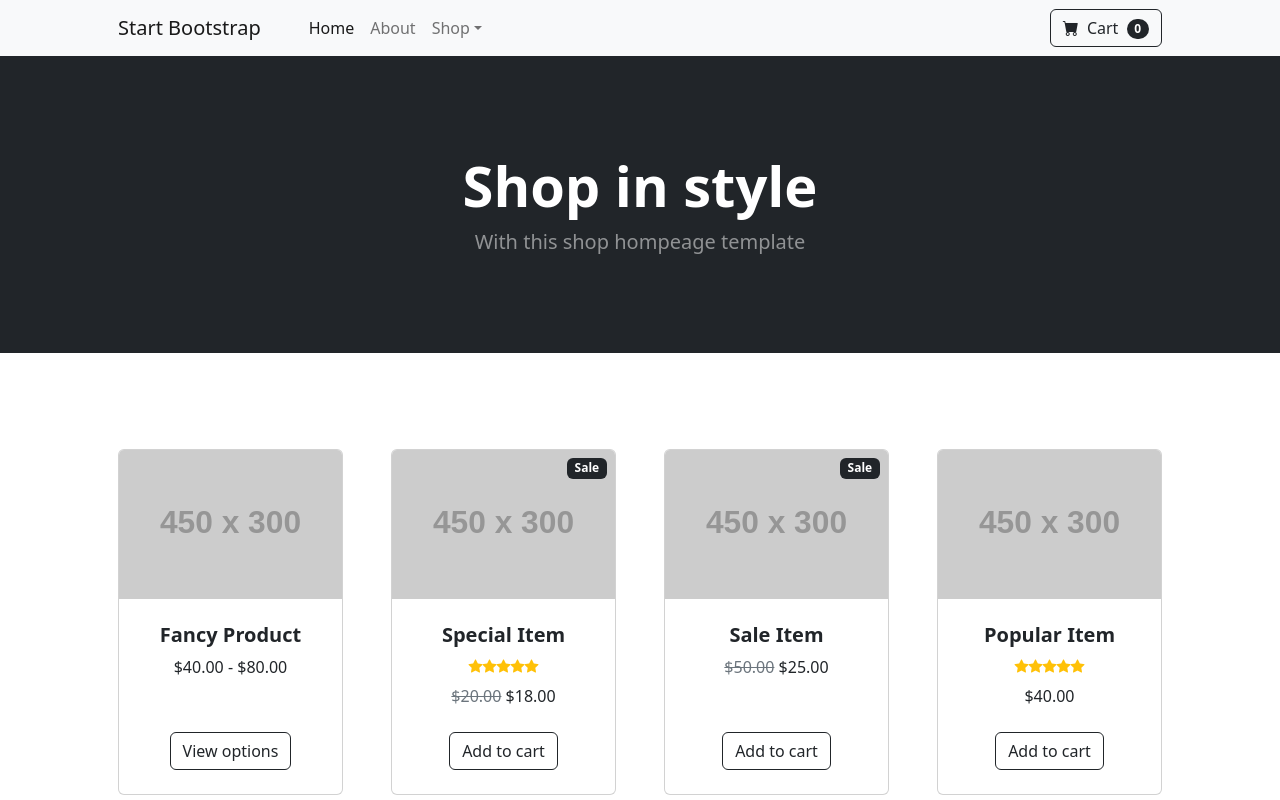
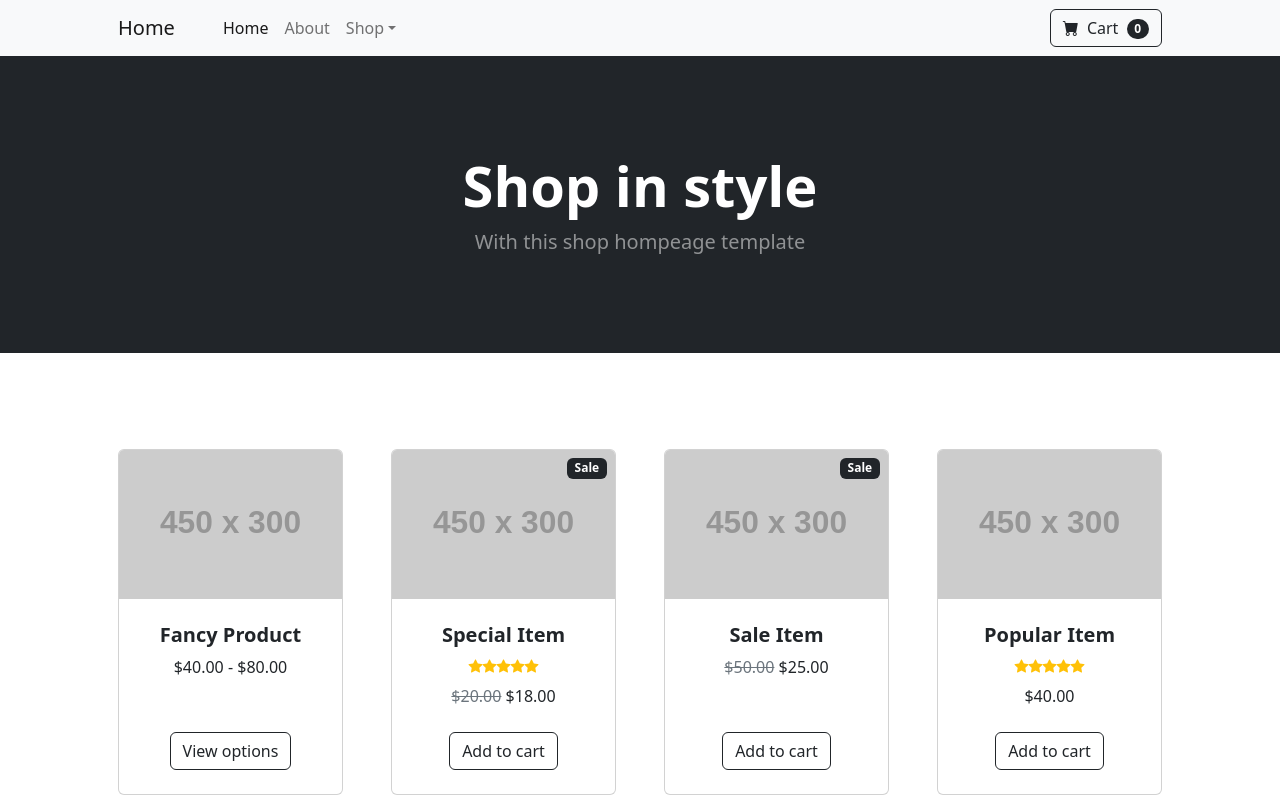
Before and after one commit to myadora0/ProjetoDoacao, a plain HTML site: page index.html in a window 1280 px wide. Shown: the top 800 px of the page. Drawn offline with nearby package versions, Linux system fonts and the light colour scheme; placeholder pictures from the web are drawn by us.

Commit message:
Update index.html
mudei o nome yayy

```diff
--- a/index.html
+++ b/index.html
@@ -17,7 +17,7 @@
         <!-- Navigation-->
         <nav class="navbar navbar-expand-lg navbar-light bg-light">
             <div class="container px-4 px-lg-5">
-                <a class="navbar-brand" href="#!">Start Bootstrap</a>
+                <a class="navbar-brand" href="#!">Home</a>
                 <button class="navbar-toggler" type="button" data-bs-toggle="collapse" data-bs-target="#navbarSupportedContent" aria-controls="navbarSupportedContent" aria-expanded="false" aria-label="Toggle navigation"><span class="navbar-toggler-icon"></span></button>
                 <div class="collapse navbar-collapse" id="navbarSupportedContent">
                     <ul class="navbar-nav me-auto mb-2 mb-lg-0 ms-lg-4">
```
